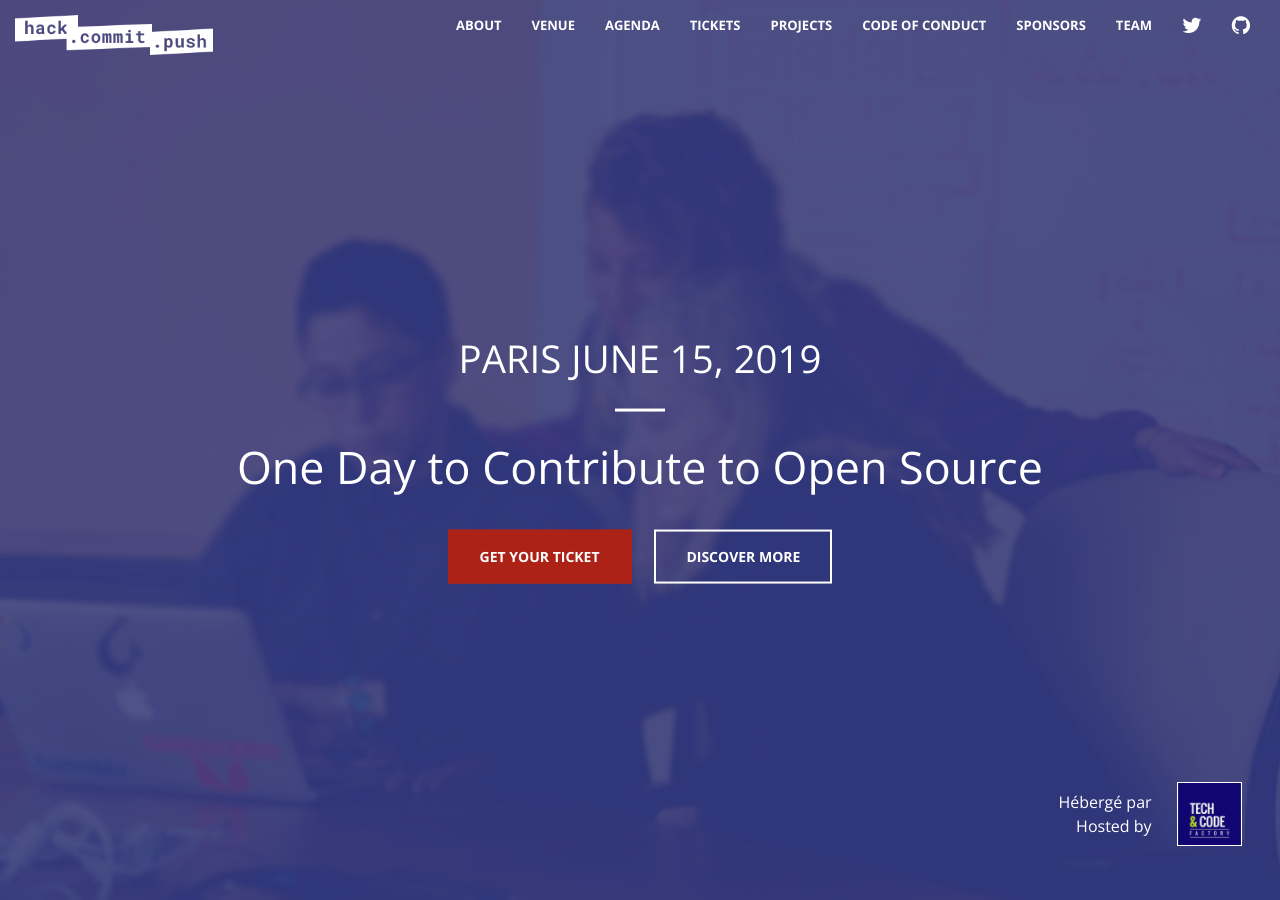
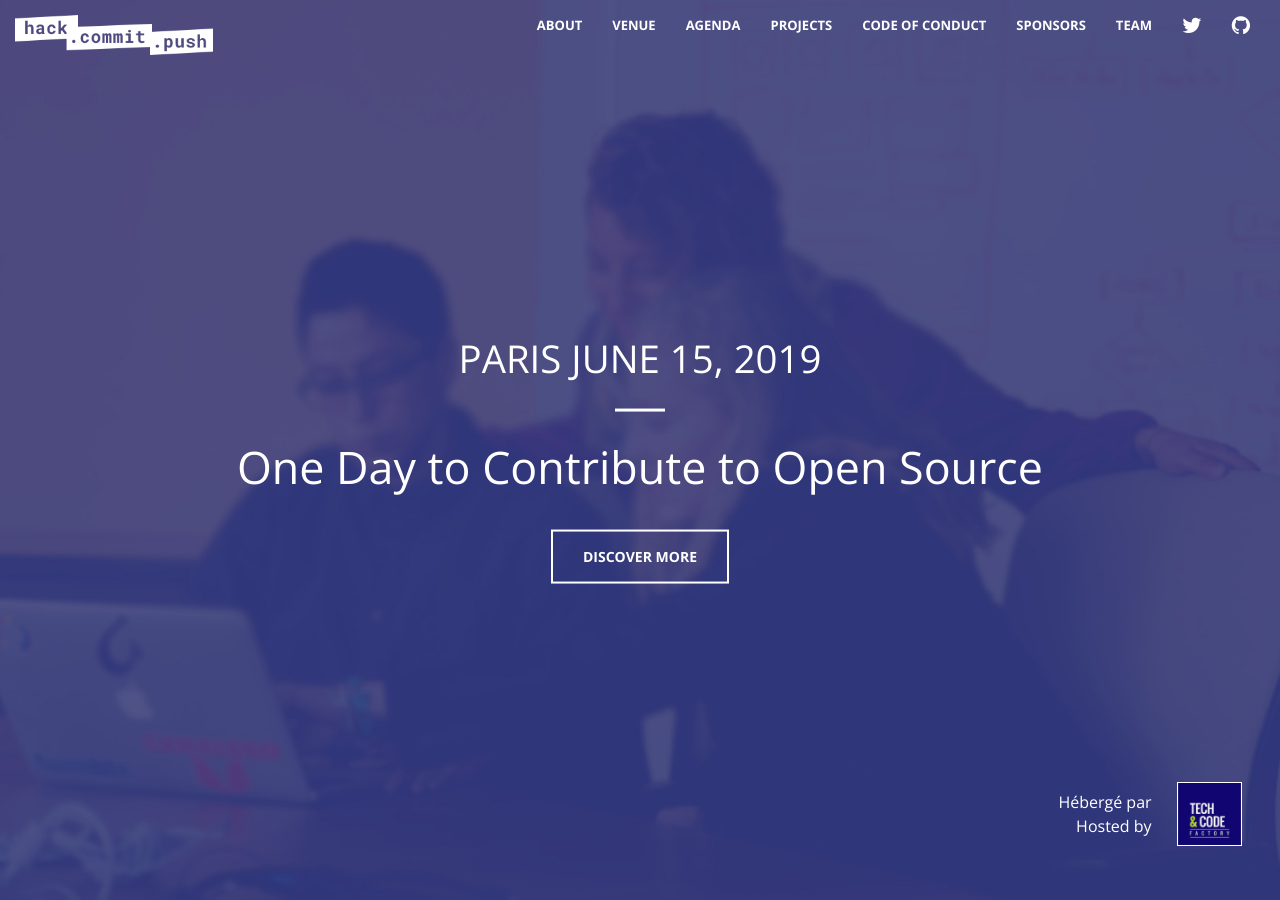
Before and after one commit to hackergarten/Paris2019, a Jekyll site: the page built from index.html, in a window 1280 px wide and 900 px high. Built offline with Jekyll 4.4.1, drawn with Linux system fonts in a browser that asks for light colours; some of the changed text lies outside the part shown.

Commit message:
Remove ticket links and mentions

```diff
--- a/_includes/about.html
+++ b/_includes/about.html
@@ -15,7 +15,6 @@
                 <p class="text-left">The event is open to every developer, regardless of their experience.<br />
                 We plan to have introduction workshops at the beginning of the day.</p>
                 <p class="text-left">Each contribution counts!</p>
-                <a href="#tickets" class="btn btn-default btn-xl">Get your ticket</a>
             </div>
         </div>
     </div>
--- a/_includes/header.html
+++ b/_includes/header.html
@@ -5,7 +5,6 @@
             <hr>
             <h1>{{site.tagline}}</h1>
             <div id="main-links">
-            	<a href="#tickets" class="btn btn-primary btn-xl page-scroll">Get your ticket</a>
             	<a href="#about" class="btn btn-secondary btn-xl page-scroll">Discover more</a>
             </div>
         </div>
--- a/_includes/nav.html
+++ b/_includes/nav.html
@@ -26,9 +26,6 @@
                     <a class="page-scroll" href="#agenda">Agenda</a>
                 </li>
                 <li>
-                    <a class="page-scroll" href="#tickets">Tickets</a>
-                </li>
-                <li>
                     <a class="page-scroll" href="#projects">Projects</a>
                 </li>
                 <li>
--- a/_includes/tickets.html
+++ /dev/null
@@ -1,12 +0,0 @@
-<section id="tickets">
-    <div class="container">
-        <div class="row">
-            <div class="col-lg-12 text-center">
-                <i class="fa fa-4x fa-ticket wow bounceIn text-primary"></i>
-                <h2 class="section-heading">Tickets</h2>
-                <hr class="light">
-                <p>Please follow the <a rel="noopener" target="_blank" href="https://hack-commit-push.devcommunity.events/event/HCP-Paris2019">link</a>.</p>
-            </div>
-        </div>
-    </div>
-</section>
--- a/_layouts/front.html
+++ b/_layouts/front.html
@@ -9,7 +9,6 @@
   {% include about.html %}
   {% include venue.html %}
   {% include agenda.html %}
-  {% include tickets.html %}
   {% include projects.html %}
   {% include coc.html %}
   {% include sponsors.html %}
--- a/css/main.scss
+++ b/css/main.scss
@@ -11,7 +11,7 @@ $text-color:		white;
 $border-color:		white;
 $pic-bg-color:		white;
 
-$collapse-navbar-breakpoint: 1070px;
+$collapse-navbar-breakpoint: 990px;
 
 // Import partials from `sass_dir` (defaults to `_sass`)
 @import
@@ -241,10 +241,6 @@ header .header-content {
 	}
 }
 
-#tickets {
-	a { text-decoration: underline; }
-}
-
 #projects {
 	a { text-decoration: underline; }
 }
```
